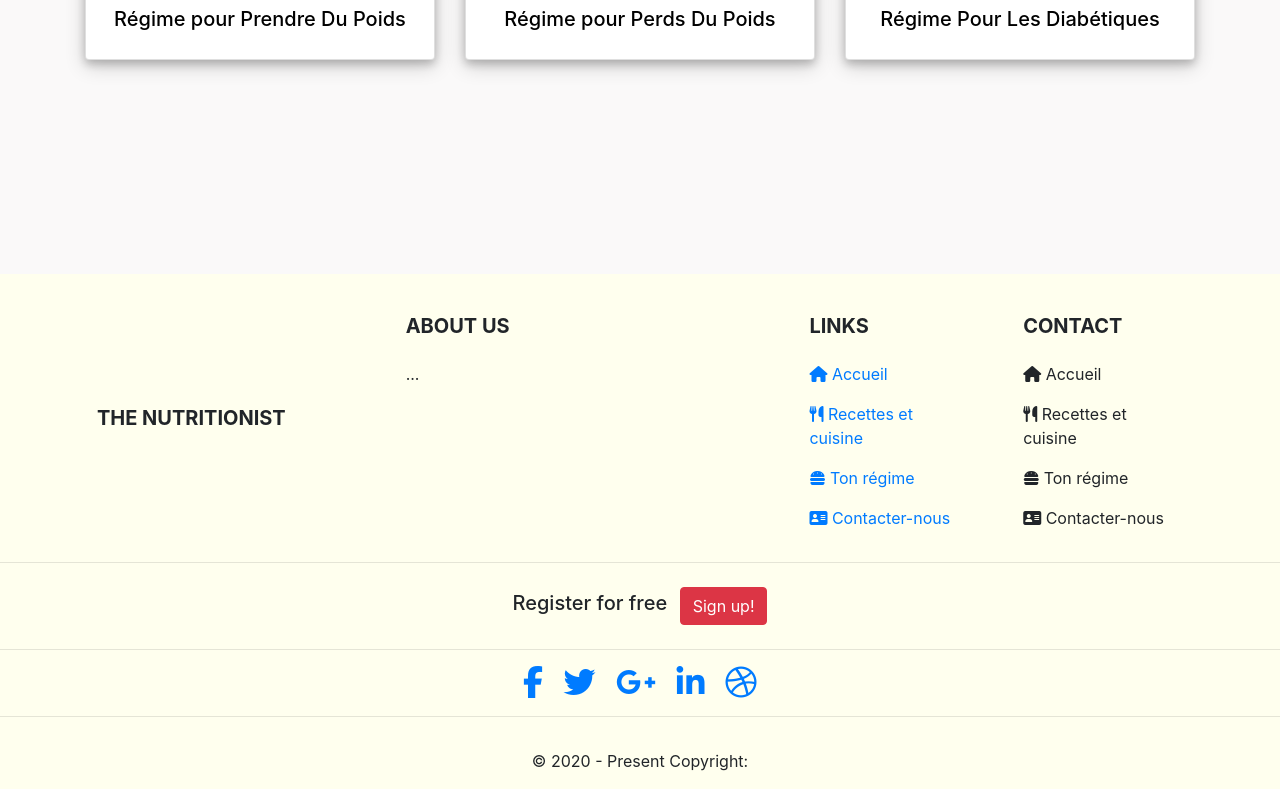
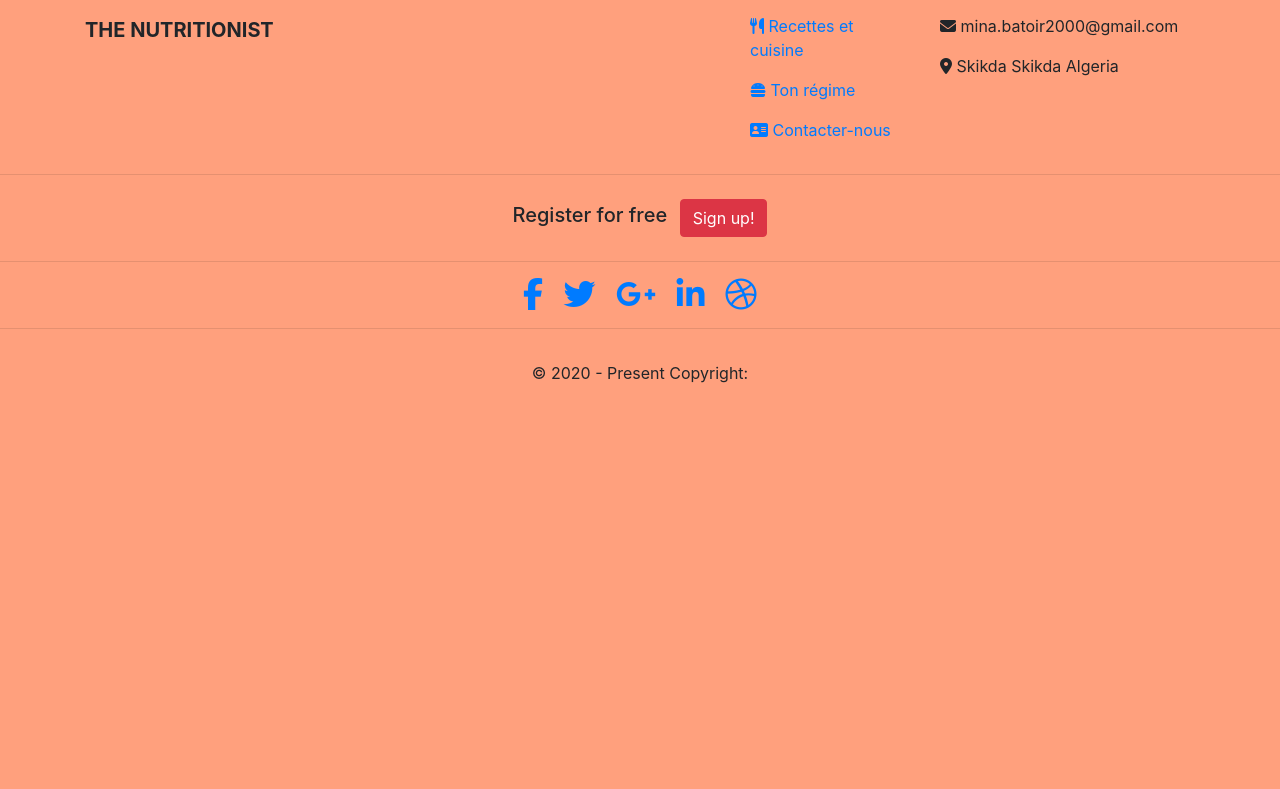
Before and after one commit to bendahma/thenutritionniste, a PHP site: page /choisiRegime.php in a window 1280 px wide. Shown: the part 512-1301 px from the top of the page. After the commit the page ends 895 px from the top, so only its background shows below. Run offline with PHP 8.4, Linux system fonts and the light colour scheme; some libraries are stand-ins or nearby versions.

Commit message:
ui update

```diff
--- a/assets/css/site.css
+++ b/assets/css/site.css
@@ -26,7 +26,7 @@ text-align: left;
 font-weight: 700;}
 .navbar
 {
-    background: rgb(243, 134, 94) !important;
+    background: rgb(255, 160, 125) !important;
 }
 .navbar-toggler
 {
@@ -404,7 +404,7 @@ background-color: #252537;
 }
 
 #choixProgramme {
-    min-height: 90vh;
+    /*min-height: 90vh;*/
     background-color: rgb(250, 249, 249);
 
 }
--- a/choisiRegime.php
+++ b/choisiRegime.php
@@ -5,17 +5,13 @@
 
 <!----services---->
 <section id="choixProgramme" class="d-flex justify-content-center">
-    <div class="container pb-5 ">
+    <div class="container pb-5 my-5">
         <h1 class="my-5 d-flex justify-content-center">
             Qu'est ce que tu besion
         </h1>
 
         <div class=" row ">
-            <!-- <select name="choixRegime" id="">
-                <option value="" selected disabled>Choisi un programme pour</option>
-                <option value="Prendre du poids">Prendre du poids</option>
-                <option value="prendre de poids">Perdre du poids</option>
-            </select> -->
+          <?php if(isset($_SESSION['user'])){?>
             <div class="col-lg-4" id="recetteList">
               <a href="./prendre.php" class="recetteLink">
                   <div class="card card-default">
@@ -46,8 +42,18 @@
                   </div>
               </a>
             </div>
+            <?php }else{ ?>
+            <div class="d-flex justify-content-center" style="min-width:75vw">
+                  <h3>Connecté pour access à nos regimes </h3>
 
+                  <div class="ml-2 align-items-center" style="border-bottom: 2px solid red;padding-bottom:5px">
+                  <a type="button" class="h4 text-danger" data-toggle="modal" data-target="#exampleModalCenter"> Se connecter </a>  OU
+                  <a type="button" class="h4" data-toggle="modal" data-target="#registerModel">S'inscrire</a>
 
+                  </div>
+
+            </div>
+            <?php } ?>
         </div>
     </div>
 </section>
--- a/inc/footer.php
+++ b/inc/footer.php
@@ -1,6 +1,6 @@
     <!-- Footer section -->
     <!-- Footer -->
-<footer class="page-footer font-small stylish-color-dark pt-4" style="background-color:#ffe">
+<footer class="page-footer font-small stylish-color-dark pt-4" style="background-color:rgb(255, 160, 125) !important;">
 
 <!-- Footer Links -->
 <div class="container text-center text-md-left">
@@ -46,24 +46,22 @@
     </div>
     <hr class="clearfix w-100 d-md-none">
 
-    <div class="col-md-2 mx-auto">
+    <div class="col-md-3 mx-auto">
 
       <!-- Links -->
       <h5 class="font-weight-bold text-uppercase mt-3 mb-4">Contact</h5>
 
       <ul class="list-unstyled">
         <li class="mb-3">
-        <span><i class="fas fa-home "></i> Accueil </span>
+        <span><i class="fas fa-phone-alt"></i> 05.59.43.26.14 </span>
+        </li>
+        <li class="mb-3 ">
+        <span class="align-items-center"><i class="fas fa-envelope"></i> mina.batoir2000@gmail.com </span>
         </li>
         <li class="mb-3">
-        <span><i class="fas fa-utensils"></i> Recettes et cuisine </span>
+        <span><i class="fas fa-map-marker-alt"></i> Skikda Skikda Algeria </span>
         </li>
-        <li class="mb-3">
-        <span><i class="fas fa-hamburger"></i> Ton régime  </span>
-        </li>
-        <li class="mb-3">
-        <span><i class="fas fa-address-card"></i>  Contacter-nous  </span>
-        </li>
+
       </ul>
 
     </div>
--- a/recette.php
+++ b/recette.php
@@ -45,7 +45,7 @@
         </h1>
         <div class="row  mt-4">
           <?php while($dataRecette = mysqli_fetch_assoc($result)){ ?>
-          <div class="col-lg-4">
+          <div class="col-lg-4 mb-4">
               <a href="./detailsRecette.php?id=<?php echo $dataRecette['id'] ?>" class="recetteLink">
                   <div class="card card-default">
                     <div class="card-body">
```
Also changed, not shown: diabetiques.php (+8 -2 lines), perds.php (+6 -1 lines), prendre.php (+6 -1 lines).
